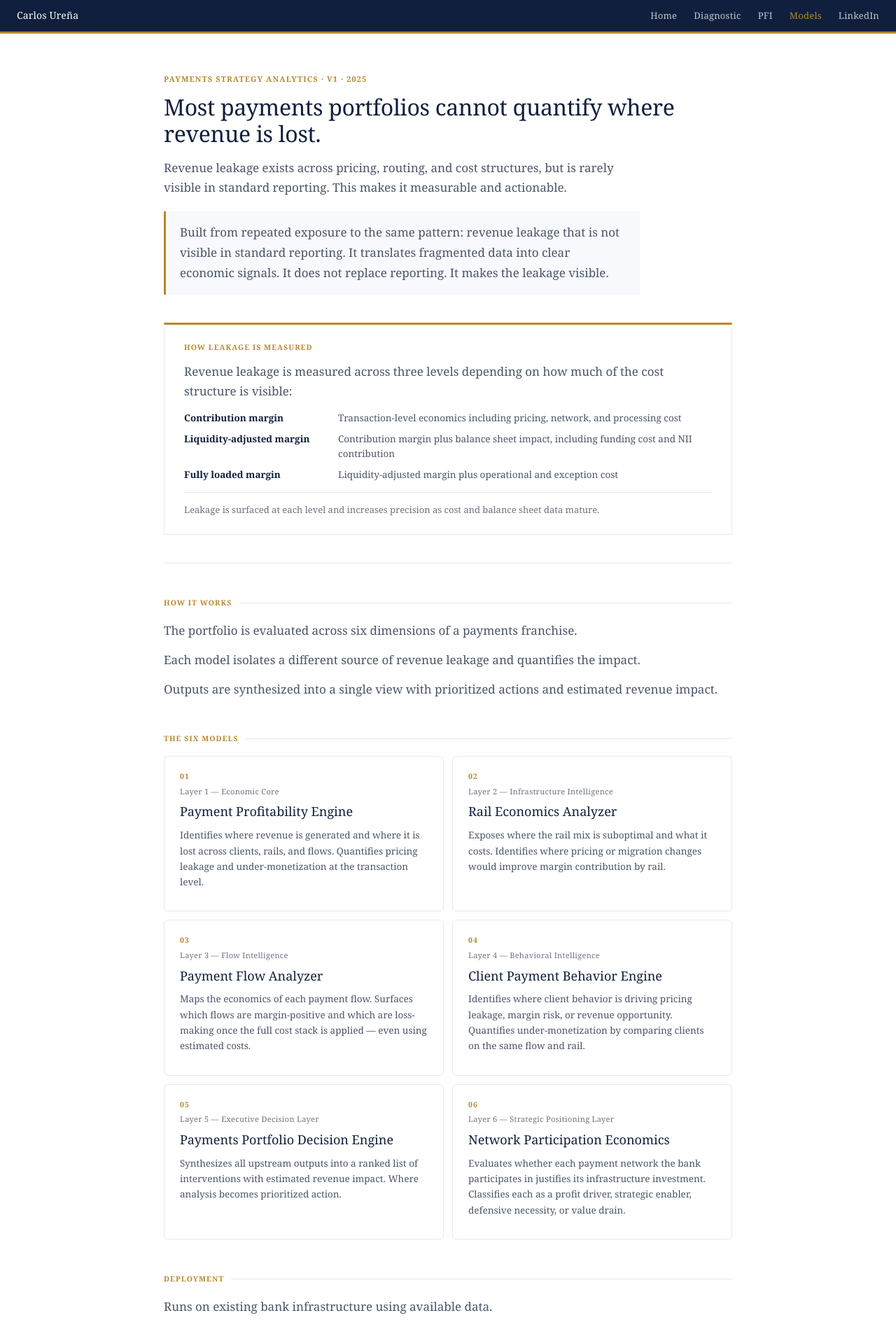
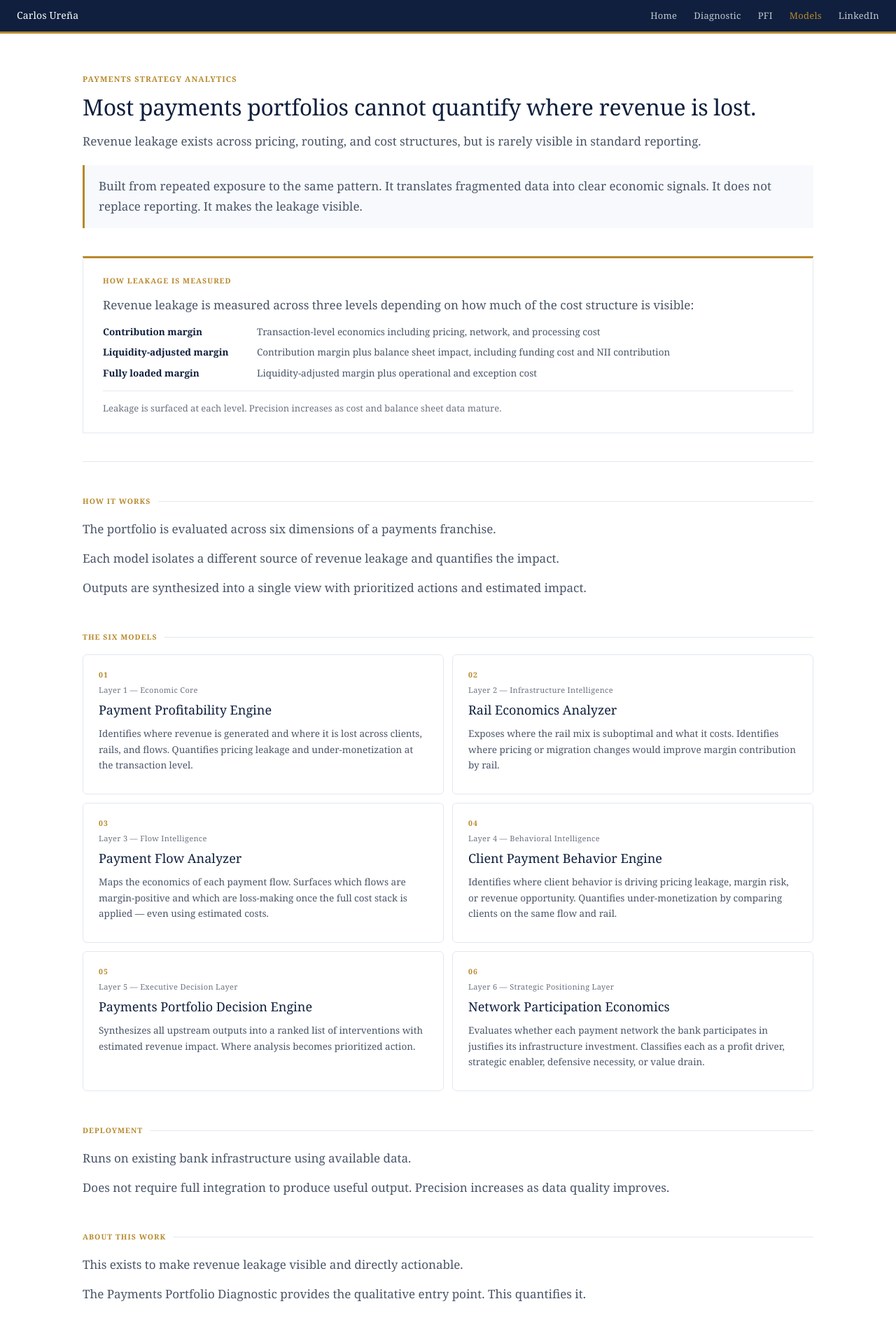
Before and after one commit to curena1206/ai-payments-portfolio, a React (Vite) app: page / in a window 1280 px wide. Shown: the top 1886 px of the page at 70% size. Built offline with nearby package versions, Linux system fonts and the light colour scheme.

Commit message:
Update FrameworkIndex.jsx

```diff
--- a/src/pages/FrameworkIndex.jsx
+++ b/src/pages/FrameworkIndex.jsx
@@ -60,9 +60,9 @@ const css = `
   .fi-nav-links a:hover { color: #b7882c !important; }
   .fi-nav-links a.active { color: #b7882c !important; }
   .fi-wrap {
-    max-width: 860px;
+    max-width: 1100px;
     margin: 0 auto;
-    padding: 56px 24px 72px;
+    padding: 56px 28px 72px;
   }
   .fi-hero {
     padding-bottom: 40px;
@@ -89,14 +89,12 @@ const css = `
   .fi-hero-sub {
     font-size: 17px;
     color: #4a5568;
-    max-width: 680px;
     line-height: 1.65;
     margin: 0 0 20px;
   }
   .fi-system-statement {
     font-size: 17px;
     color: #4a5568;
-    max-width: 680px;
     line-height: 1.7;
     margin: 0;
     padding: 16px 20px;
@@ -386,11 +384,11 @@ export default function FrameworkIndex() {
       <main className="fi-wrap">
 
         <div className="fi-hero">
-          <div className="fi-eyebrow">Payments Strategy Analytics · V1 · 2025</div>
+          <div className="fi-eyebrow">Payments Strategy Analytics</div>
           <h1 className="fi-h1">Most payments portfolios cannot quantify where revenue is lost.</h1>
-          <p className="fi-hero-sub">Revenue leakage exists across pricing, routing, and cost structures, but is rarely visible in standard reporting. This makes it measurable and actionable.</p>
+          <p className="fi-hero-sub">Revenue leakage exists across pricing, routing, and cost structures, but is rarely visible in standard reporting.</p>
           <div className="fi-system-statement">
-            Built from repeated exposure to the same pattern: revenue leakage that is not visible in standard reporting. It translates fragmented data into clear economic signals. It does not replace reporting. It makes the leakage visible.
+            Built from repeated exposure to the same pattern. It translates fragmented data into clear economic signals. It does not replace reporting. It makes the leakage visible.
           </div>
 
           <div className="fi-margin-callout">
@@ -408,7 +406,7 @@ export default function FrameworkIndex() {
               <div className="fi-margin-tier-label">Fully loaded margin</div>
               <div className="fi-margin-tier-desc">Liquidity-adjusted margin plus operational and exception cost</div>
             </div>
-            <div className="fi-margin-callout-footer">Leakage is surfaced at each level and increases precision as cost and balance sheet data mature.</div>
+            <div className="fi-margin-callout-footer">Leakage is surfaced at each level. Precision increases as cost and balance sheet data mature.</div>
           </div>
         </div>
 
@@ -416,7 +414,7 @@ export default function FrameworkIndex() {
           <div className="fi-section-label">How it works</div>
           <p className="fi-p">The portfolio is evaluated across six dimensions of a payments franchise.</p>
           <p className="fi-p">Each model isolates a different source of revenue leakage and quantifies the impact.</p>
-          <p className="fi-p">Outputs are synthesized into a single view with prioritized actions and estimated revenue impact.</p>
+          <p className="fi-p">Outputs are synthesized into a single view with prioritized actions and estimated impact.</p>
         </div>
 
         <div className="fi-section-block">
@@ -441,7 +439,7 @@ export default function FrameworkIndex() {
 
         <div className="fi-section-block">
           <div className="fi-section-label">About This Work</div>
-          <p className="fi-p">This exists to make revenue leakage visible and actionable.</p>
+          <p className="fi-p">This exists to make revenue leakage visible and directly actionable.</p>
           <p className="fi-p">The Payments Portfolio Diagnostic provides the qualitative entry point. This quantifies it.</p>
           <div className="fi-links">
             <a href="https://carlosurena.com">&#8592; carlosurena.com</a>
```
